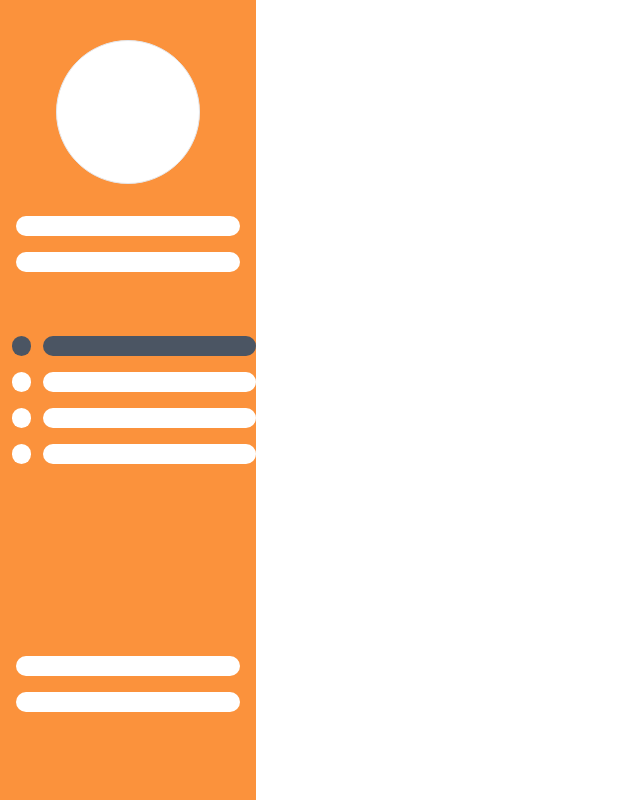
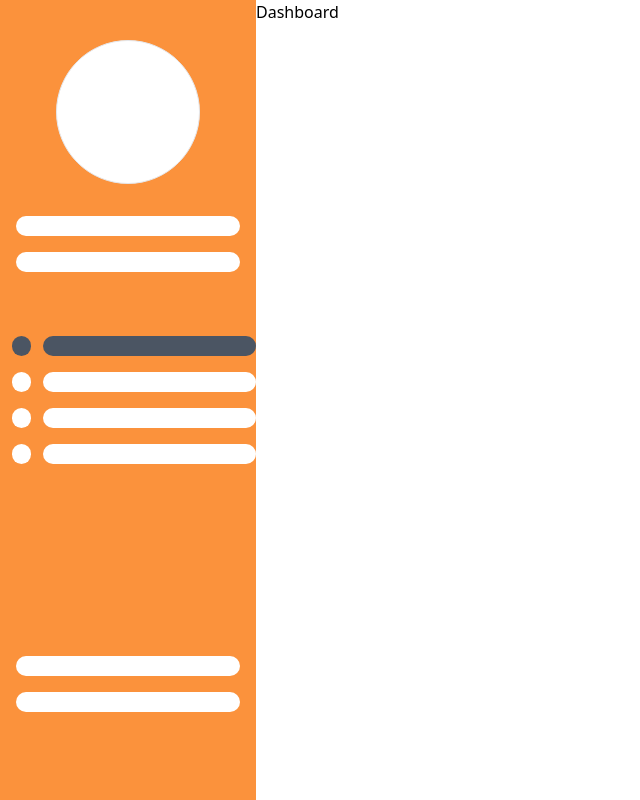
Before and after one commit to HugoSSantos/PACE, a React (Vite) app in the folder web/: page / in a window 1280 px wide. Shown: the whole page, without its empty margins (0-640 px from the left). Built offline with nearby package versions, Linux system fonts and the light colour scheme.

Commit message:
mostrando o pull request

```diff
--- a/web/src/pages/Dashboard.tsx
+++ b/web/src/pages/Dashboard.tsx
@@ -1,4 +1,5 @@
 export function Dashboard(){
+
     return(
         <div className="flex  h-[100vh]">
             <div className="flex flex-col w-[20%] bg-orange-400">
@@ -32,7 +33,7 @@ export function Dashboard(){
                     <label htmlFor="" className="w-56 h-5 bg-white mt-4 rounded-xl"></label>
                 </div>
             </div>
-
+            <h1>Dashboard</h1>
         </div>
     )
 }
```
